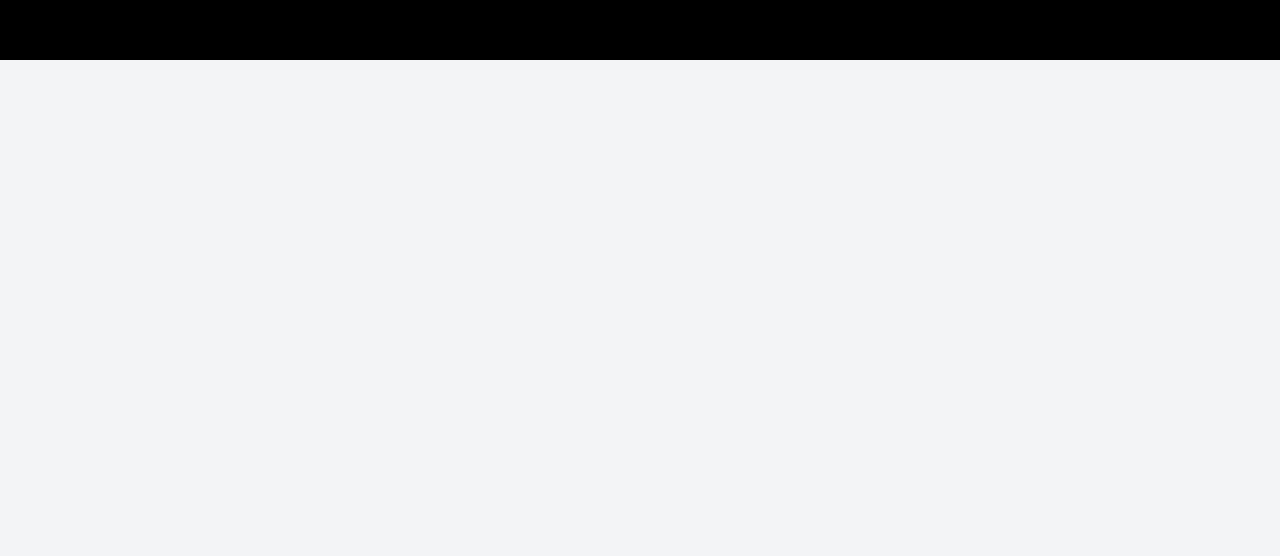
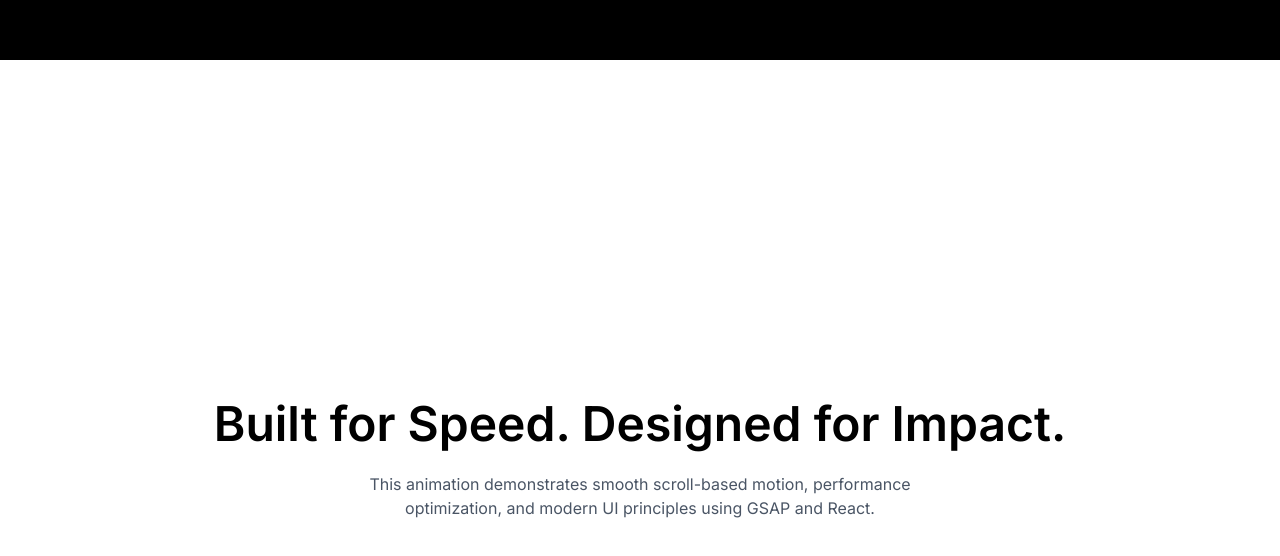
Before and after one commit to mukundhasuresh/scroll-hero, a Next.js app: page / in a window 1280 px wide. Shown: the part 1540-2096 px from the top of the page. Built offline with nearby package versions, Linux system fonts and the light colour scheme.

Commit message:
Add second section to remove empty space

```diff
--- a/app/page.tsx
+++ b/app/page.tsx
@@ -4,7 +4,18 @@ export default function Home() {
   return (
     <main>
       <Hero />
-      <div className="h-[200vh] bg-gray-100"></div>
+
+      <section className="h-screen bg-white text-black flex flex-col justify-center items-center px-6">
+        <h1 className="text-3xl md:text-5xl font-semibold mb-6 text-center">
+          Built for Speed. Designed for Impact.
+        </h1>
+
+        <p className="max-w-xl text-center text-gray-600">
+          This animation demonstrates smooth scroll-based motion,
+          performance optimization, and modern UI principles using
+          GSAP and React.
+        </p>
+      </section>
     </main>
   );
 }
```
